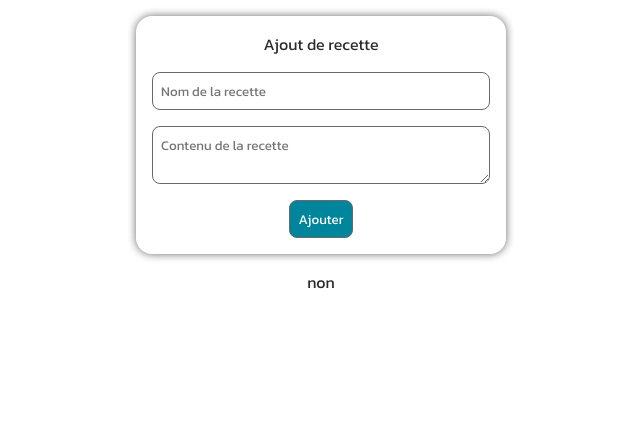
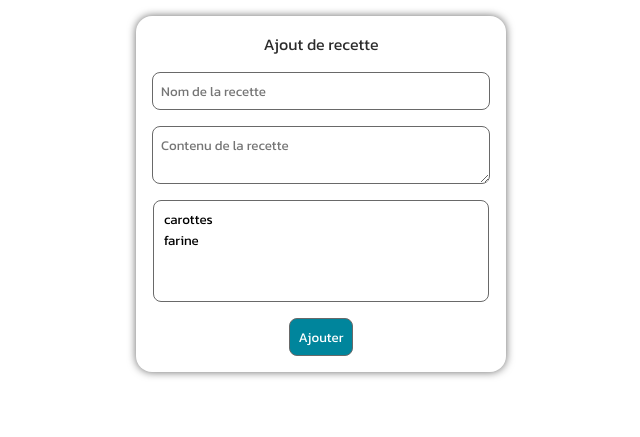
Before and after one commit to valentincgd/Flask_Web_App, a Flask app: page /add in a window 1280 px wide. Shown: the part 70-507 px from the top of the page, without its empty margins (319-959 px from the left). Run offline with Flask 2, Linux system fonts and the light colour scheme; parts of the project's set-up code (start-up, migrations or seed data) failed here and were passed over.

Commit message:
Change design

```diff
--- a/MarmiFlask.sql
+++ b/MarmiFlask.sql
@@ -32,19 +32,19 @@
 VALUES ('j@j.j', 'jérém', 'j');
 INSERT INTO "recipes" ('recipe_author', 'recipe_name', 'body') VALUES
 (
-    'j',
+    'jérém',
     'Charlotte',
     'De la pate dans la casserole je crois'
 );
 INSERT INTO "recipes" ('recipe_author', 'recipe_name', 'body') VALUES
 (
-    'j',
+    'jérém',
     'Tiramisu',
     'Test'
 );
 INSERT INTO "recipes" ('recipe_author', 'recipe_name', 'body') VALUES
 (
-    'j',
+    'jérém',
     'Moules frites',
     'Test'
 );
--- a/app.py
+++ b/app.py
@@ -181,7 +181,13 @@
 
         return redirect("/")
     else:
-        return render_template("add.html", errorMessage="non")
+
+        ingres = c.execute(
+            "SELECT * FROM ingredients WHERE 1",
+            {},
+        ).fetchall()
+
+        return render_template("add.html", errorMessage="", ingres = ingres)
 
 
 if __name__ == "__main__":
--- a/static/css/add.css
+++ b/static/css/add.css
@@ -3,36 +3,54 @@
   margin: 1rem;
   padding: 1rem;
   border-radius: 1rem;
-  box-shadow: 0 0 0.5rem var(--shadow);
+  -webkit-box-shadow: 0 0 0.5rem var(--shadow);
+          box-shadow: 0 0 0.5rem var(--shadow);
+  display: -webkit-box;
+  display: -ms-flexbox;
   display: flex;
-  flex-direction: column;
+  -webkit-box-orient: vertical;
+  -webkit-box-direction: normal;
+      -ms-flex-direction: column;
+          flex-direction: column;
   gap: 1rem;
   text-align: center;
-  align-items: center;
+  -webkit-box-align: center;
+      -ms-flex-align: center;
+          align-items: center;
 }
+
 body .add-form p {
   margin: 0;
 }
+
 body .add-form input,
-body .add-form textarea {
-  font-family: Kanit, "Montserrat", sans-serif, "Courier New", Courier, monospace;
+body .add-form textarea, body .add-form select {
+  font-family: Kanit, 'Montserrat', sans-serif, 'Courier New', Courier, monospace;
   border: 1px solid var(--shadow);
   border-radius: 0.5rem;
   padding: 0.5rem;
+  -webkit-transition: all ease 0.5s;
   transition: all ease 0.5s;
   width: 20rem;
 }
-body .add-form input[type=submit],
-body .add-form textarea[type=submit] {
+
+body .add-form input[type="submit"],
+body .add-form textarea[type="submit"], body .add-form select[type="submit"] {
   width: -webkit-min-content;
   width: -moz-min-content;
   width: min-content;
   background-color: var(--select);
   color: var(--background);
 }
-body .add-form input[type=submit]:hover,
-body .add-form textarea[type=submit]:hover {
-  background-color: rgb(51, 210, 238);
+
+body .add-form input[type="submit"]:hover,
+body .add-form textarea[type="submit"]:hover, body .add-form select[type="submit"]:hover {
+  background-color: #33d2ee;
   border: 1px solid black;
   cursor: pointer;
-}/*# sourceMappingURL=add.css.map */
+}
+
+body .add-form select {
+  width: 21rem;
+}
+/*# sourceMappingURL=add.css.map */
--- a/static/css/add.scss
+++ b/static/css/add.scss
@@ -17,7 +17,7 @@
         }
 
         input,
-        textarea {
+        textarea, select {
             font-family: Kanit, 'Montserrat', sans-serif, 'Courier New', Courier, monospace;
             border: 1px solid var(--shadow);
             border-radius: 0.5rem;
@@ -38,5 +38,9 @@
             }
         }
 
+        select{
+            width: 21rem;
+        }
+
     }
 }
--- a/static/css/index.css
+++ b/static/css/index.css
@@ -2,7 +2,7 @@
 body {
   padding: 0;
   margin: 0;
-  font-family: Kanit, "Montserrat", sans-serif, "Courier New", Courier, monospace;
+  font-family: Kanit, 'Montserrat', sans-serif, 'Courier New', Courier, monospace;
   color: var(--txt);
 }
 
@@ -12,21 +12,30 @@
   width: calc(100% - 40px);
   height: 70px;
   background: var(--select);
+  display: -webkit-box;
+  display: -ms-flexbox;
   display: flex;
+  -webkit-box-pack: justify;
+      -ms-flex-pack: justify;
           justify-content: space-between;
+  -webkit-box-align: center;
+      -ms-flex-align: center;
           align-items: center;
   padding-left: 20px;
   padding-right: 20px;
 }
+
 header h2 {
   padding: 0;
   margin: 0;
   color: var(--background);
 }
+
 header a {
   text-decoration: none;
   color: var(--background);
 }
+
 header .logOut .block {
   width: 25px;
   height: 25px;
@@ -34,52 +43,80 @@
   border-radius: 8px;
   position: relative;
 }
+
 header .logOut .block .arrow {
   color: var(--background);
   position: absolute;
   top: 0px;
   left: 60%;
+  -webkit-transform: translate(50% 50%);
           transform: translate(50% 50%);
   font-size: 20px;
+  -webkit-transition: 0.3s;
   transition: 0.3s;
 }
+
 header .logOut .block .arrow ion-icon {
   background: var(--select);
 }
+
 header .logOut .block:active .arrow {
   left: 90%;
+  -webkit-transition: 0.1s;
   transition: 0.1s;
 }
 
 .container {
   width: 100%;
+  display: -webkit-box;
+  display: -ms-flexbox;
   display: flex;
+  -webkit-box-orient: vertical;
+  -webkit-box-direction: normal;
+      -ms-flex-direction: column;
           flex-direction: column;
+  -webkit-box-pack: center;
+      -ms-flex-pack: center;
           justify-content: center;
+  -webkit-box-align: center;
+      -ms-flex-align: center;
           align-items: center;
   padding-bottom: 50px;
 }
+
 .container .block {
   text-decoration: none;
   color: var(--txt);
   margin-top: 40px;
   width: 80%;
   background: var(--background);
+  -webkit-filter: drop-shadow(0 0 0.3rem var(--shadow));
           filter: drop-shadow(0 0 0.3rem var(--shadow));
   padding: 30px;
   border-radius: 10px;
+  display: -webkit-box;
+  display: -ms-flexbox;
   display: flex;
+  -webkit-box-align: center;
+      -ms-flex-align: center;
           align-items: center;
   cursor: pointer;
+  -webkit-transition: 0.3s;
   transition: 0.3s;
 }
+
 .container .block:hover {
+  -webkit-filter: drop-shadow(0 0 0.5rem var(--txt));
           filter: drop-shadow(0 0 0.5rem var(--txt));
+  -webkit-transition: 0.3s;
   transition: 0.3s;
 }
+
 .container .block .img img {
   width: 100px;
 }
+
 .container .block .infos {
   margin-left: 20px;
-}/*# sourceMappingURL=index.css.map */
+}
+/*# sourceMappingURL=index.css.map */
--- a/templates/add.html
+++ b/templates/add.html
@@ -19,6 +19,11 @@
           placeholder="Contenu de la recette"
           name="recipe_body"
         ></textarea>
+        <select name="" id="" multiple>
+          {% for i in ingres %}
+          <option value="{{ i[0] }}">{{ i[1] }}</option>
+          {% endfor %}
+        </select>
         <input type="submit" value="Ajouter" />
       </form>
       {% if errorMessage != "" %} {% block content %}
```
Also changed, not shown: static/css/log.css (+47 -6 lines), 3 other files. Lines whose indentation alone changed are shown as unchanged.
